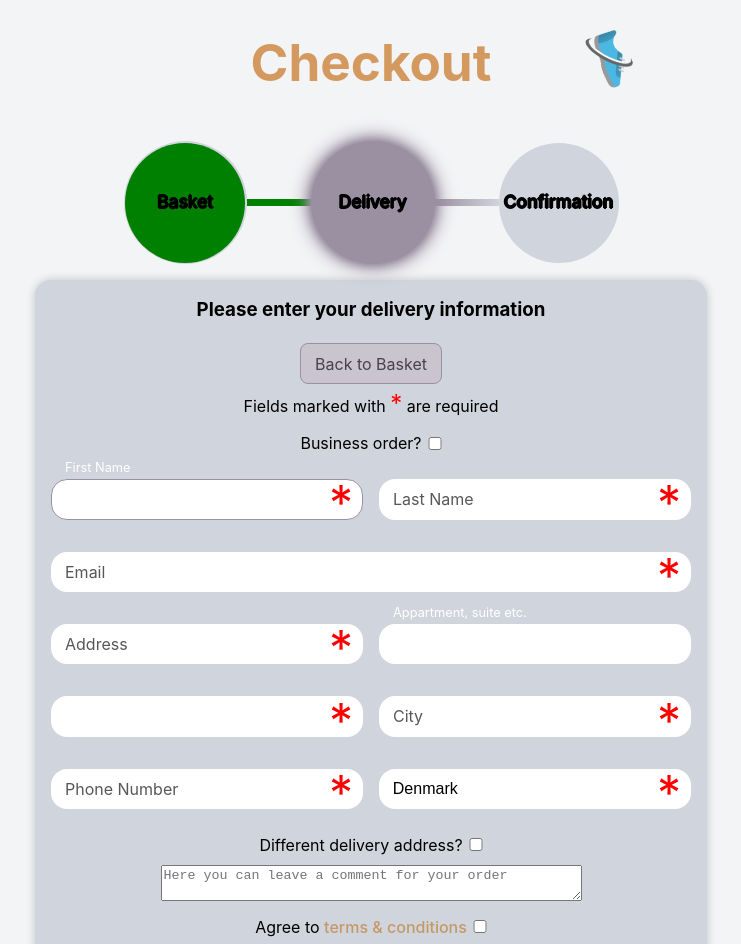
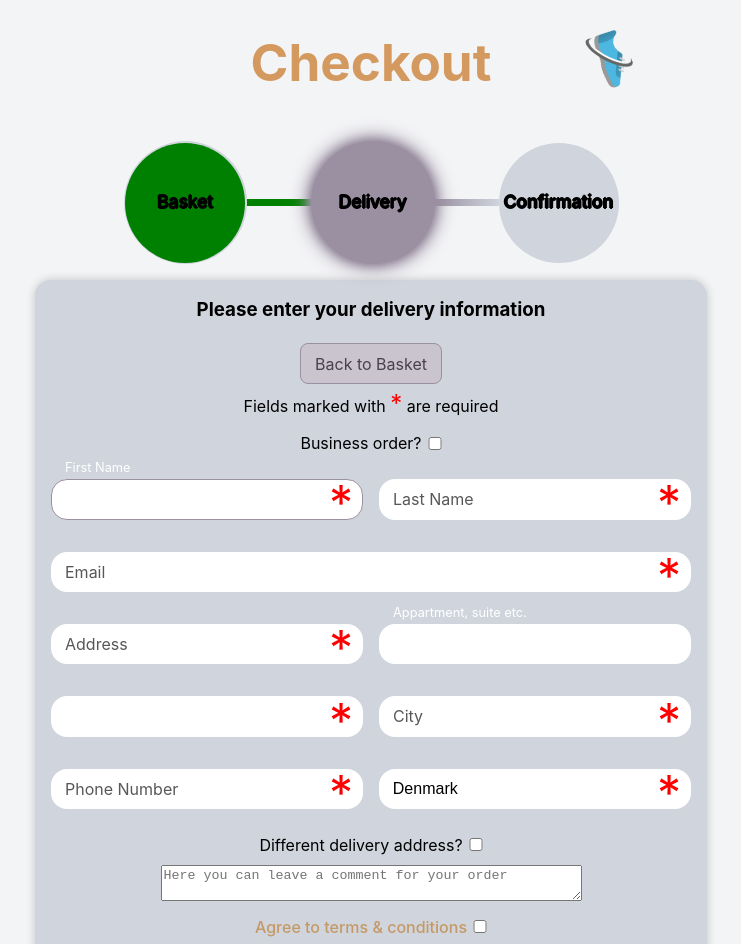
Before and after one commit to Jakob-SA/webstoreFrontend, a React (Vite) app: page /delivery in a window 1280 px wide. Shown: the top 944 px of the page, without its empty margins (269-1010 px from the left). Built offline with nearby package versions, Linux system fonts and the light colour scheme; no server answers.

Commit message:
Endpoint correction so that we now also provide the order. Terms and Conditions now work correclty

```diff
--- a/src/components/delivery/orderform.tsx
+++ b/src/components/delivery/orderform.tsx
@@ -70,6 +70,14 @@ function Orderform() {
 
   const { basketLines } = useShopContext();
 
+  const basketItems = basketLines.map((line) => ({
+    productId: line.product.id,
+    quantity: line.quantity,
+    totalLinePrice: line.totalLinePrice,
+    rebatePercent: line.rebatePercent,
+    giftwrapping: line.giftwrapping,
+  }));
+
   async function handleSubmit(e: FormEvent<HTMLFormElement>) {
     e.preventDefault();
     setLoading(true);
@@ -79,7 +87,7 @@ function Orderform() {
 
     const payload = {
       customerInfo: formData,
-      basketItems: basketLines,
+      basketItems: basketItems,
     };
 
     try {
@@ -369,12 +377,10 @@ function Orderform() {
         />
         <div className="container">
           <div>
-            <label htmlFor="termsAndConditions">
-              Agree to{" "}
-              <a href="/terms-and-conditions" target="_blank">
-                terms & conditions
-              </a>
-            </label>
+            <label htmlFor="termsAndConditions" />
+            <Link to="/terms-and-conditions" target="_blank">
+              <span id="termsAndConditions">Agree to terms & conditions</span>
+            </Link>
           </div>
           <div>
             <input type="checkbox" id="termsAndConditions" required />
```
